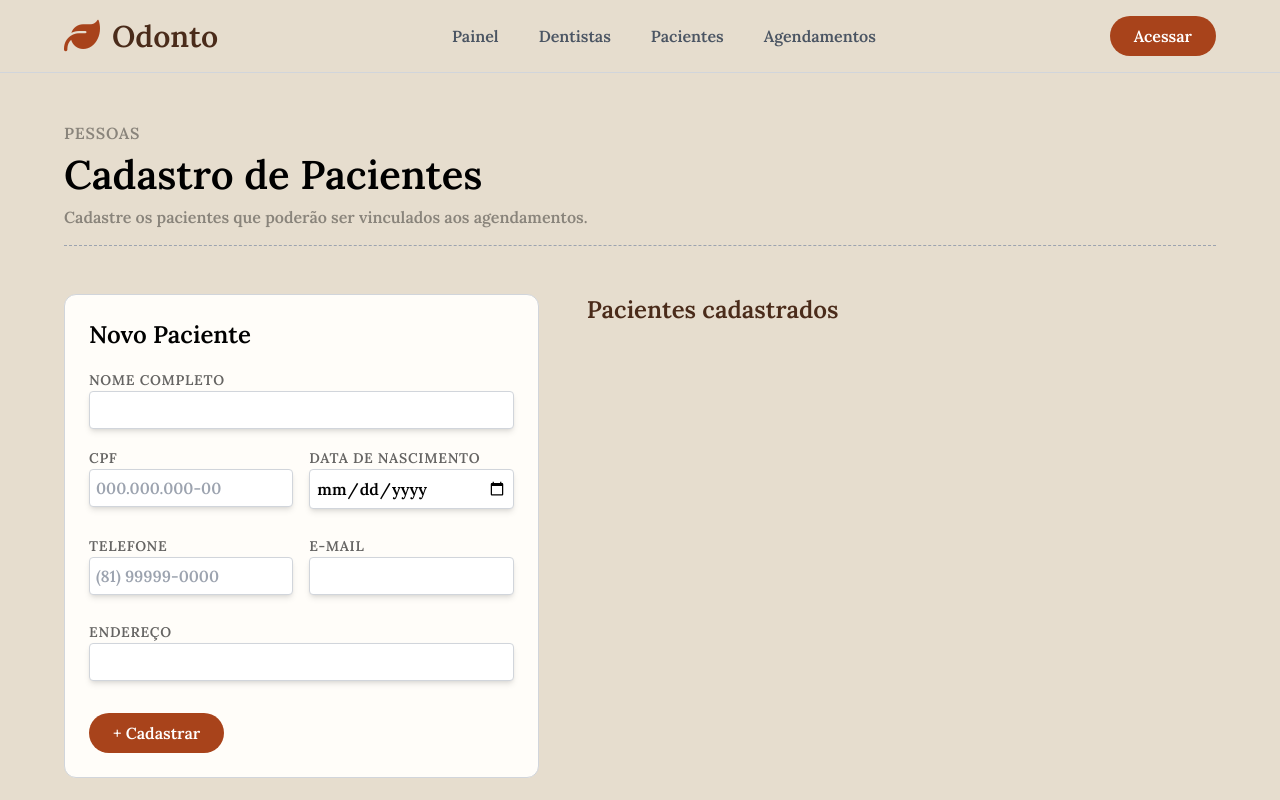
After one commit to helenojose/ProjetoLucas, a Django app: page /paciente/ in a window 1280 px wide. The commit adds this page. Run offline with Django 5.2, Linux system fonts and the light colour scheme; some libraries are stand-ins or nearby versions.

Commit message:
tela de pacientes

```diff
--- /dev/null
+++ b/appcore/templates/paciente.html
@@ -0,0 +1,353 @@
+{% extends 'base.html' %}
+{% block content %}
+
+
+<body class="font-['Lora']">
+
+    <!--inicio sidbar-->
+    <div class="border-b border-gray-300">
+
+        <div class="max-w-10xl mx-auto flex items-center justify-between px-6 md:px-10 lg:px-16 py-4">
+
+            <!-- Logo -->
+            <div class="flex items-center gap-3 text-[#A8431B]">
+
+                <i class="fa-solid fa-leaf text-4xl"></i>
+                <h1 class="text-3xl font-['Lora'] text-[#4A2B1A]">
+                    Odonto
+                </h1>
+
+            </div>
+
+            <!-- Menu -->
+            <div class="flex items-center gap-4 md:gap-8 lg:gap-10 text-gray-600">
+
+                <h1 class="cursor-pointer">Painel</h1>
+                <h1 class="cursor-pointer">Dentistas</h1>
+                <h1 class="cursor-pointer">Pacientes</h1>
+                <h1 class="cursor-pointer">Agendamentos</h1>
+
+            </div>
+
+            <!-- Botão -->
+            <a href="/login/">
+                <button class="bg-[#A8431B] text-white px-4 md:px-6 py-2 rounded-full">
+                    Acessar
+                </button>
+            </a>
+        </div>
+
+    </div>
+    <!--Fim sidbar-->
+
+<header>
+    <div class="max-w-6xl mx-auto flexpt-10 sm:pt-20 md:pt-12">
+
+           <div class="opacity-40 tracking-wider">
+                PESSOAS
+           </div>
+
+           <div class="xl:text-[40px] ">
+                Cadastro de Pacientes
+           </div>
+
+           <div class="opacity-40">
+                Cadastre os pacientes que poderão ser vinculados aos agendamentos.
+           </div>
+
+            <div
+                    class="border-b border-dashed border-gray-400 my-4">
+            </div>
+
+        </div>
+
+    <!--Inicio (lado esquerdo e direito )-->
+<section class="max-w-6xl mx-auto pt-10 sm:pt-20 md:pt-8">
+
+    <div class="flex flex-col lg:flex-row items-start gap-8 lg:gap-12">
+
+            <!-- esquerda -->
+            <div class="w-full lg:w-[43%]">
+
+                <div class="relative flex flex-col border border-gray-300 bg-[#FFFDF9] w-full p-6 rounded-xl">
+
+                    <div class="text-2xl">
+                        Novo Paciente
+                    </div>
+
+                    <form id="formPaciente">
+
+                        <div class="mt-4">
+                            <!-- inicio nome completo -->
+                            <label class="opacity-60 tracking-wider text-sm">NOME COMPLETO</label>
+
+                            <input id="nome" name="nome_completo" type="text"
+                            class=" w-full rounded p-1.5 mb-4 shadow-md border border-gray-300 " required>
+                            <!-- fim nome completo -->
+
+                            <!-- incio CPF, data -->
+                            <div class="flex justify-center gap-4 mb-2">
+
+                                <div class="w-1/2">
+
+                                    <!-- cpf -->
+                                    <label class="opacity-60 tracking-wider text-sm">
+                                        CPF
+                                    </label>
+
+                                    <input
+                                        id="cpf"
+                                        name="cpf"
+                                        type="text"
+                                        inputmode="numeric"
+                                        maxlength="14"
+                                        oninput="this.value = this.value
+                                        .replace(/\D/g, '')
+                                        .replace(/(\d{3})(\d)/, '$1.$2')
+                                        .replace(/(\d{3})(\d)/, '$1.$2')
+                                        .replace(/(\d{3})(\d{1,2})$/, '$1-$2')"
+                                        placeholder="000.000.000-00"
+                                        class="w-full rounded p-1.5 mb-4 shadow-md border border-gray-300"
+                                        required
+                                    >
+                                </div>
+
+                                <!-- DATA -->
+                                <div class="w-1/2">
+                                    <label class="opacity-60 tracking-wider text-sm">
+                                        DATA DE NASCIMENTO
+                                    </label>
+
+                                    <input
+                                        id="dataNascimento"
+                                        name="data_nascimento"
+                                        type="date"
+                                        class="w-full rounded p-1.5 mb-4 shadow-md border border-gray-300"
+                                        required
+                                    >
+                                </div>
+
+                            </div>
+                            <!-- fim CPF, data -->
+
+                             <!-- incio telefone, email -->
+                            <div class="flex justify-center gap-4 mb-2">
+
+                                <div class="w-1/2">
+
+                                    <!-- telefone -->
+                                    <label class="opacity-60 tracking-wider text-sm">
+                                        TELEFONE
+                                    </label>
+
+                                    <input
+                                        id="telefone"
+                                        name="telefone"
+                                        type="text"
+                                        inputmode="numeric"
+                                        maxlength="15"
+                                        oninput="this.value = this.value
+                                        .replace(/\D/g, '')
+                                        .replace(/(\d{2})(\d)/, '($1) $2')
+                                        .replace(/(\d{5})(\d)/, '$1-$2')
+                                        .replace(/(-\d{4})\d+?$/, '$1')"
+                                        placeholder="(81) 99999-0000"
+                                        class="w-full rounded p-1.5 mb-4 shadow-md border border-gray-300"
+                                        required
+                                    >
+                                </div>
+
+                                <!-- email -->
+                                <div class="w-1/2">
+                                    <label class="opacity-60 tracking-wider text-sm">
+                                        E-MAIL
+                                    </label>
+
+                                    <input
+                                        id="email"
+                                        name="email"
+                                        type="text"
+                                        class="w-full rounded p-1.5 mb-4 shadow-md border border-gray-300"
+                                        required
+                                    >
+                                </div>
+
+                            </div>
+                            <!-- fim telefone, email -->
+
+                             <!-- inicio endereço -->
+                            <label class="opacity-60 tracking-wider text-sm">ENDEREÇO</label>
+
+                            <input
+                                id="endereco"
+                                name="endereço"
+                                type="text"
+                                class=" w-full rounded p-1.5 mb-4 shadow-md border border-gray-300 " required>
+                            <!-- fim endereço -->
+
+                             <!-- Inicio botao cadastrar -->
+                            <div class="mt-4">
+                                <button
+                                    type="submit"
+                                    class="bg-[#A8431B] text-white px-4 md:px-6 py-2 rounded-full">
+                                    + Cadastrar
+                                </button>
+                            </div>
+                             <!-- fim botao cadastrar -->
+
+                        </div>
+
+                    </form>
+                </div>
+
+
+            </div> <!-- FECHA A ESQUERDA -->
+
+            <!-- direita -->
+            <div class="w-full lg:w-[57%]">
+
+                <h1 class="text-2xl text-[#4A2B1A] mb-4">
+                    Pacientes cadastrados
+                </h1>
+
+                <div
+                    id="listaPacientes"
+                    class="max-h-[500px] overflow-y-auto pr-2 space-y-4">
+                </div>
+
+            </div>
+
+        </div>
+
+    </div>
+
+    </div>
+</section>
+</header>
+
+<script>
+const form = document.getElementById("formPaciente");
+const listaPacientes = document.getElementById("listaPacientes");
+
+let editandoCard = null;
+
+form.addEventListener("submit", function (e) {
+    e.preventDefault();
+
+    const nome = document.getElementById("nome").value;
+    const cpf = document.getElementById("cpf").value;
+    const dataNascimento = document.getElementById("dataNascimento").value;
+    const telefone = document.getElementById("telefone").value;
+    const email = document.getElementById("email").value;
+    const endereco = document.getElementById("endereco").value;
+
+    const dataFormatada = dataNascimento
+        ? new Date(dataNascimento).toLocaleDateString("pt-BR")
+        : "";
+
+    const cardHTML = `
+        <div class="border border-[#E5D4C8] bg-[#FFFDF9] w-full p-5 rounded-2xl shadow-sm paciente-card">
+
+            <div class="flex items-start justify-between">
+
+                <div class="flex gap-4">
+
+                    <div class="w-12 h-12 bg-[#F3E8E1] rounded-xl flex items-center justify-center border border-[#E5D4C8] shrink-0">
+                        <i class="fa-regular fa-user text-[#A8431B] text-sm"></i>
+                    </div>
+
+                    <div>
+                        <h1 class="text-[22px] text-[#4A2B1A] leading-none nomePaciente">
+                            ${nome}
+                        </h1>
+
+                        <div class="flex items-center gap-2 text-sm italic text-gray-500 mt-1">
+                            <p class="cpfPaciente">CPF ${cpf}</p>
+                            <span>·</span>
+                            <p class="dataPaciente">nasc. ${dataFormatada}</p>
+                        </div>
+
+                        <div class="mt-2 space-y-1 text-[#4A2B1A]">
+
+                            <div class="flex items-center gap-2">
+                                <i class="fa-solid fa-phone text-xs opacity-70"></i>
+                                <p class="telefonePaciente">${telefone}</p>
+
+                                <i class="fa-regular fa-envelope text-xs opacity-70"></i>
+                                <p class="emailPaciente">${email}</p>
+                            </div>
+
+                            <div class="flex items-center gap-2">
+                                <i class="fa-solid fa-location-dot text-xs opacity-70"></i>
+                                <p class="enderecoPaciente">${endereco}</p>
+                            </div>
+
+                        </div>
+                    </div>
+                </div>
+
+                <div class="flex items-center gap-4">
+
+                    <button type="button"
+                        class="editarBtn w-11 h-11 rounded-full border border-[#E5D4C8] bg-[#FFF8F2] flex items-center justify-center shadow-sm">
+                        <i class="fa-solid fa-pen text-[#4A2B1A] text-sm"></i>
+                    </button>
+
+                    <button type="button" class="excluirBtn">
+                        <i class="fa-regular fa-trash-can text-red-600 text-lg"></i>
+                    </button>
+
+                </div>
+
+            </div>
+        </div>
+    `;
+
+    if (editandoCard) {
+        editandoCard.outerHTML = cardHTML;
+        editandoCard = null;
+    } else {
+        listaPacientes.insertAdjacentHTML("beforeend", cardHTML);
+    }
+
+    adicionarEventos();
+    form.reset();
+});
+
+function adicionarEventos() {
+    document.querySelectorAll(".excluirBtn").forEach(btn => {
+        btn.onclick = function () {
+            this.closest(".paciente-card").remove();
+        };
+    });
+
+    document.querySelectorAll(".editarBtn").forEach(btn => {
+        btn.onclick = function () {
+
+            const card = this.closest(".paciente-card");
+
+            document.getElementById("nome").value =
+                card.querySelector(".nomePaciente").innerText;
+
+            document.getElementById("cpf").value =
+                card.querySelector(".cpfPaciente")
+                    .innerText.replace("CPF ", "");
+
+            document.getElementById("telefone").value =
+                card.querySelector(".telefonePaciente").innerText;
+
+            document.getElementById("email").value =
+                card.querySelector(".emailPaciente").innerText;
+
+            document.getElementById("endereco").value =
+                card.querySelector(".enderecoPaciente").innerText;
+
+            editandoCard = card;
+        };
+    });
+}
+</script>
+
+</body>
+
+{% endblock %}
--- a/appcore/views.py
+++ b/appcore/views.py
@@ -5,6 +5,8 @@ from django.contrib.auth import authenticate, login as auth_login
 
 def home(request):
     return render(request,'home.html')
+def paciente(request):
+    return render(request,'paciente.html')
 
 def login_view(request):
     if request.method == 'POST':
--- a/config/urls.py
+++ b/config/urls.py
@@ -5,6 +5,7 @@ from django.urls import path
 from appcore.views import login_view
 from appcore.views import cadastro
 from appcore.views import home
+from appcore.views import paciente
 
 urlpatterns = [
     path('admin/', admin.site.urls),
@@ -12,4 +13,5 @@ urlpatterns = [
     path('login/', login_view, name='login'),
     path('cadastro/', cadastro, name='cadastro'),
     path('', home, name='home'),
+    path('paciente/', paciente, name='paciente'),
 ]
```
Also changed, not shown: appcore/templates/home.html (+4 -3 lines).
